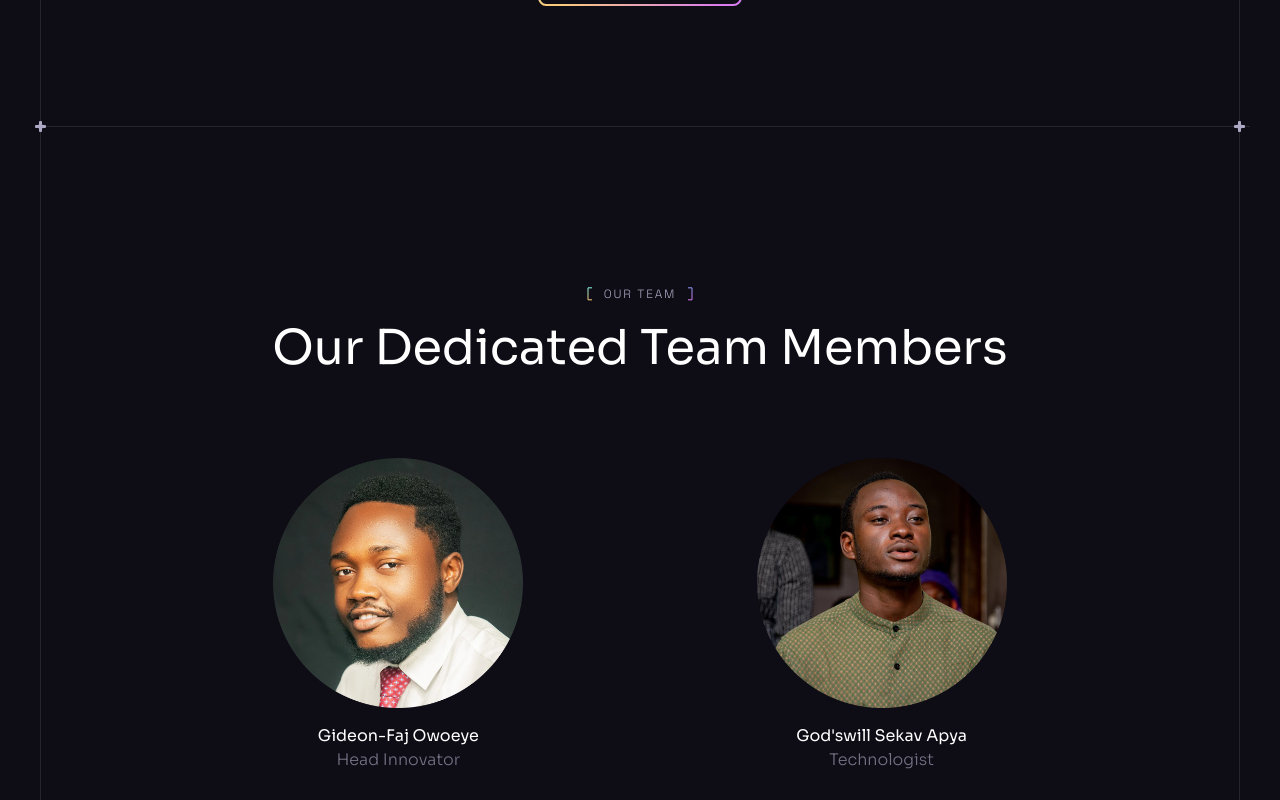
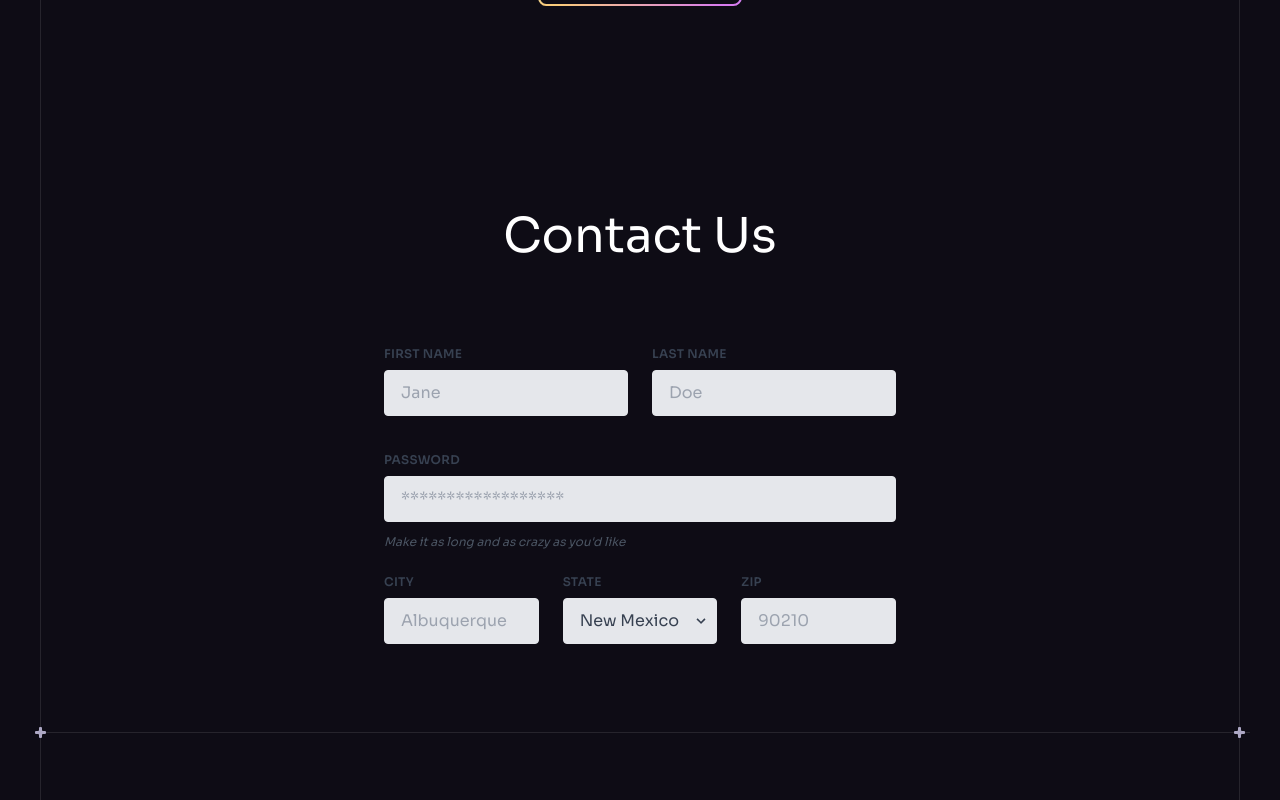
Before and after one commit to SekavArielight/gideonfaj-creative-studio-main, a React (Vite) app: page / in a window 1280 px wide. Shown: the part 4760-5560 px from the top of the page. Built offline with nearby package versions, Linux system fonts and the light colour scheme.

Commit message:
Add contact form component and update dependencies

```diff
--- a/package.json
+++ b/package.json
@@ -10,6 +10,7 @@
     "preview": "vite preview"
   },
   "dependencies": {
+    "aos": "^2.3.4",
     "react": "^18.3.1",
     "react-dom": "^18.3.1",
     "react-just-parallax": "^3.1.16",
--- a/src/App.jsx
+++ b/src/App.jsx
@@ -10,6 +10,7 @@ import Pricing from "./components/Pricing";
 import Roadmap from "./components/Roadmap";
 import Footer from "./components/Footer";
 import Team from "./components/Team";
+import Form from "./components/Form";
 
 const App = () => {
   return (
@@ -19,6 +20,7 @@ const App = () => {
         <Hero />
         <Benefits />
         <Roadmap />
+        <Form />
         <Team />
         {/* <Collaboration /> */}
         {/* <Services /> */}
--- /dev/null
+++ b/src/components/Form.jsx
@@ -0,0 +1,121 @@
+import React from "react";
+import Section from "./Section";
+import Heading from "./Heading";
+
+const Form = () => {
+  return (
+    <Section id="contact">
+        <Heading title="Contact Us"/>
+      <form class="w-full max-w-lg mx-auto">
+        <div class="flex flex-wrap -mx-3 mb-6">
+          <div class="w-full md:w-1/2 px-3 mb-6 md:mb-0">
+            <label
+              class="block uppercase tracking-wide text-gray-700 text-xs font-bold mb-2"
+              for="grid-first-name"
+            >
+              First Name
+            </label>
+            <input
+              class="appearance-none block w-full bg-gray-200 text-gray-700 border rounded py-3 px-4 mb-3 leading-tight focus:outline-none focus:bg-white"
+              id="grid-first-name"
+              type="text"
+              placeholder="Jane"
+            />
+          </div>
+          <div class="w-full md:w-1/2 px-3">
+            <label
+              class="block uppercase tracking-wide text-gray-700 text-xs font-bold mb-2"
+              for="grid-last-name"
+            >
+              Last Name
+            </label>
+            <input
+              class="appearance-none block w-full bg-gray-200 text-gray-700 border border-gray-200 rounded py-3 px-4 leading-tight focus:outline-none focus:bg-white focus:border-gray-500"
+              id="grid-last-name"
+              type="text"
+              placeholder="Doe"
+            />
+          </div>
+        </div>
+        <div class="flex flex-wrap -mx-3 mb-6">
+          <div class="w-full px-3">
+            <label
+              class="block uppercase tracking-wide text-gray-700 text-xs font-bold mb-2"
+              for="grid-password"
+            >
+              Password
+            </label>
+            <input
+              class="appearance-none block w-full bg-gray-200 text-gray-700 border border-gray-200 rounded py-3 px-4 mb-3 leading-tight focus:outline-none focus:bg-white focus:border-gray-500"
+              id="grid-password"
+              type="password"
+              placeholder="******************"
+            />
+            <p class="text-gray-600 text-xs italic">
+              Make it as long and as crazy as you'd like
+            </p>
+          </div>
+        </div>
+        <div class="flex flex-wrap -mx-3 mb-2">
+          <div class="w-full md:w-1/3 px-3 mb-6 md:mb-0">
+            <label
+              class="block uppercase tracking-wide text-gray-700 text-xs font-bold mb-2"
+              for="grid-city"
+            >
+              City
+            </label>
+            <input
+              class="appearance-none block w-full bg-gray-200 text-gray-700 border border-gray-200 rounded py-3 px-4 leading-tight focus:outline-none focus:bg-white focus:border-gray-500"
+              id="grid-city"
+              type="text"
+              placeholder="Albuquerque"
+            />
+          </div>
+          <div class="w-full md:w-1/3 px-3 mb-6 md:mb-0">
+            <label
+              class="block uppercase tracking-wide text-gray-700 text-xs font-bold mb-2"
+              for="grid-state"
+            >
+              State
+            </label>
+            <div class="relative">
+              <select
+                class="block appearance-none w-full bg-gray-200 border border-gray-200 text-gray-700 py-3 px-4 pr-8 rounded leading-tight focus:outline-none focus:bg-white focus:border-gray-500"
+                id="grid-state"
+              >
+                <option>New Mexico</option>
+                <option>Missouri</option>
+                <option>Texas</option>
+              </select>
+              <div class="pointer-events-none absolute inset-y-0 right-0 flex items-center px-2 text-gray-700">
+                <svg
+                  class="fill-current h-4 w-4"
+                  xmlns="http://www.w3.org/2000/svg"
+                  viewBox="0 0 20 20"
+                >
+                  <path d="M9.293 12.95l.707.707L15.657 8l-1.414-1.414L10 10.828 5.757 6.586 4.343 8z" />
+                </svg>
+              </div>
+            </div>
+          </div>
+          <div class="w-full md:w-1/3 px-3 mb-6 md:mb-0">
+            <label
+              class="block uppercase tracking-wide text-gray-700 text-xs font-bold mb-2"
+              for="grid-zip"
+            >
+              Zip
+            </label>
+            <input
+              class="appearance-none block w-full bg-gray-200 text-gray-700 border border-gray-200 rounded py-3 px-4 leading-tight focus:outline-none focus:bg-white focus:border-gray-500"
+              id="grid-zip"
+              type="text"
+              placeholder="90210"
+            />
+          </div>
+        </div>
+      </form>
+    </Section>
+  );
+};
+
+export default Form;
--- a/src/components/Hero.jsx
+++ b/src/components/Hero.jsx
@@ -38,7 +38,7 @@ const Hero = () => {
           <p className="body-1 max-w-3xl mx-auto mb-6 text-n-2 lg:mb-8">
           Embark on your journey with us as your trusted guide, every step of the way.
           </p>
-          <Button href="/pricing" white>
+          <Button href="#contact" white>
             Get Started
           </Button>
         </div>
```
Also changed, not shown: src/components/Benefits.jsx (+7 -1 lines), 1 other file (tests, documents, lock files or other folders).
